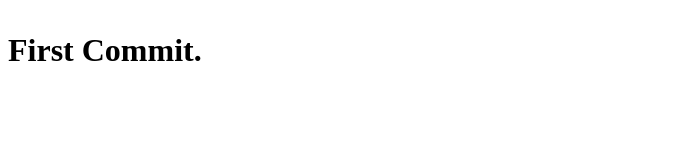
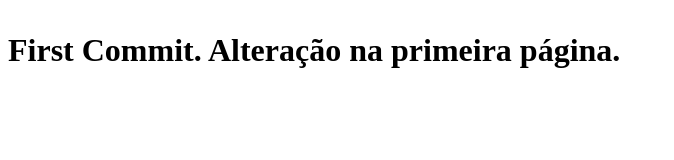
Before and after one commit to jonatasthome07/GIT-EXERCISE01, a plain HTML site: page index.html in a window 1280 px wide. Shown: the whole page, without its empty margins (0-674 px from the left). Drawn offline with Linux system fonts and the light colour scheme.

Commit message:
Alteração na primeira página

```diff
--- a/index.html
+++ b/index.html
@@ -9,6 +9,7 @@
     <h1>
         <p>
             First Commit.
+            Alteração na primeira página.
         </p>
     </h1>
 </body>
```
